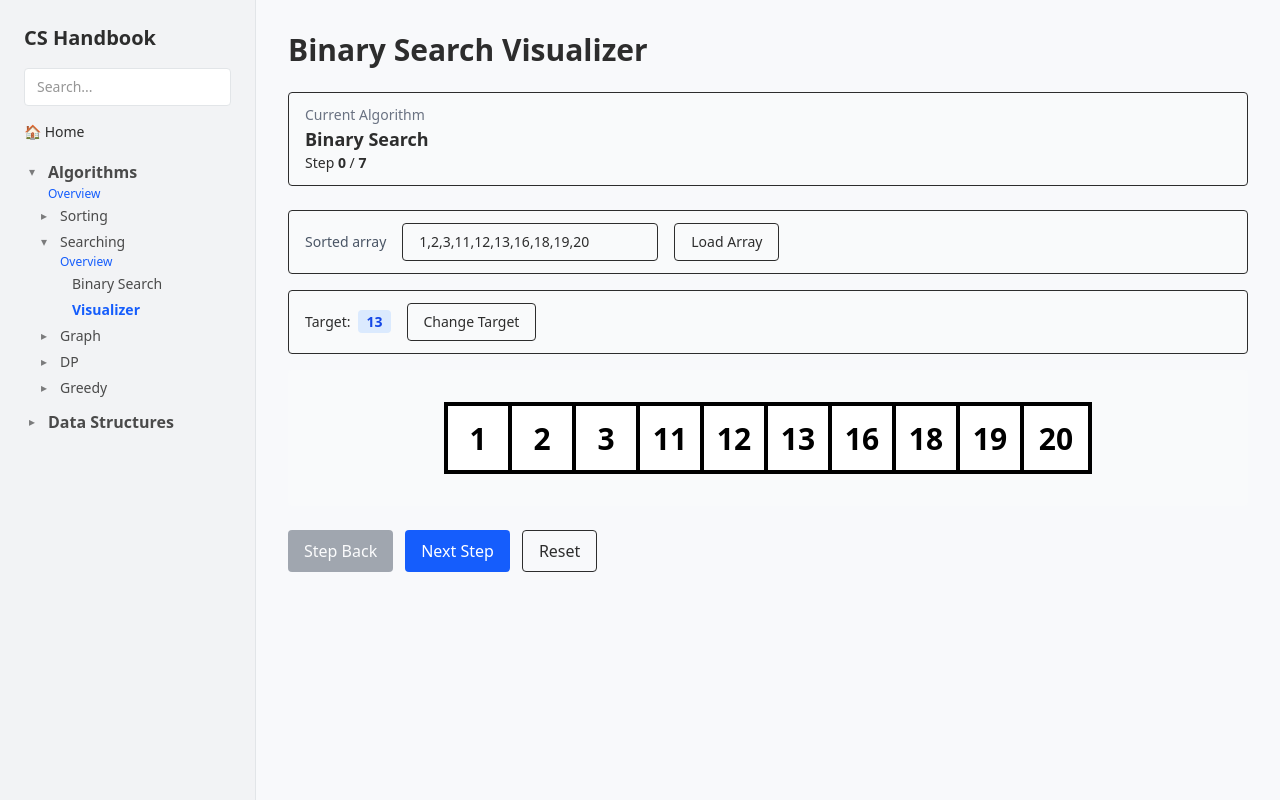
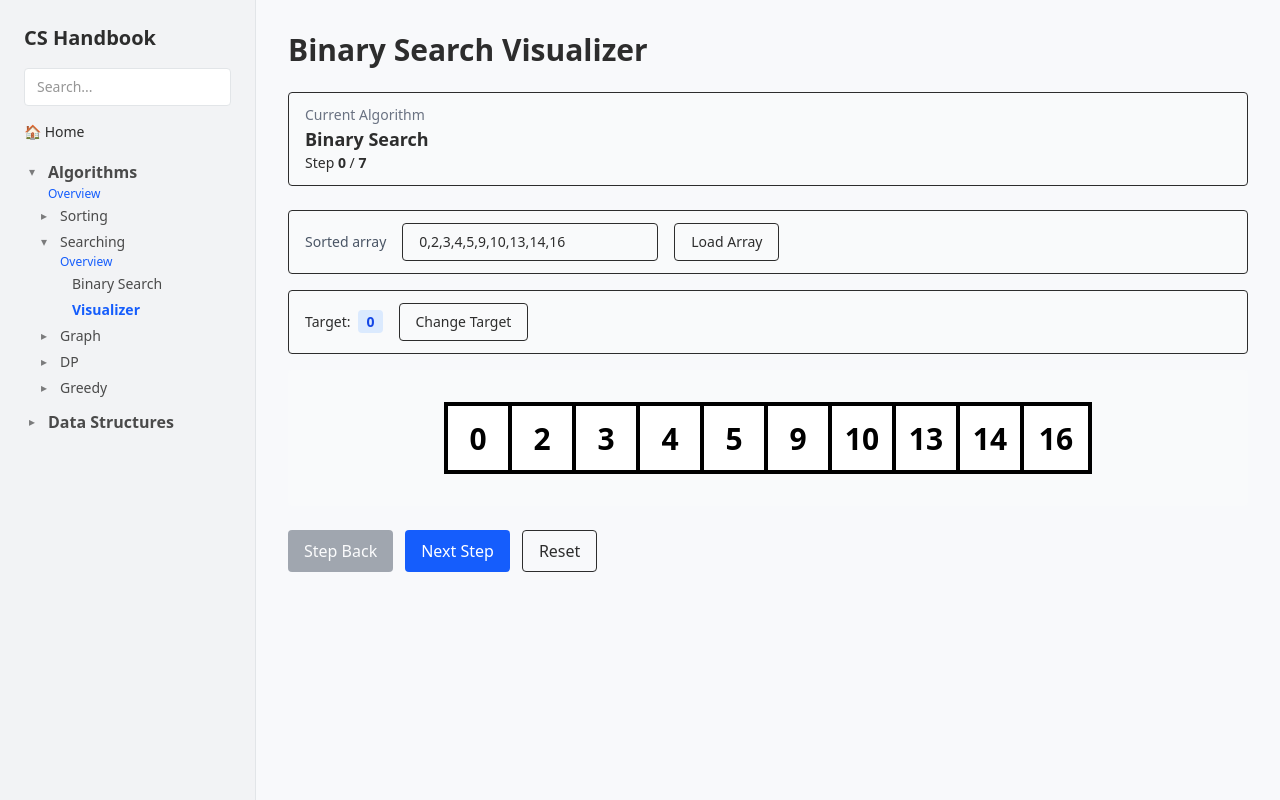
Before and after one commit to Chrainx/CS-Handbook, a Next.js app: page /algorithms/searching/visualizer in a window 1280 px wide. Built offline with nearby package versions, Linux system fonts and the light colour scheme.

Commit message:
feat: disable ssr for visualizers

```diff
--- a/src/app/algorithms/searching/visualizer/page.tsx
+++ b/src/app/algorithms/searching/visualizer/page.tsx
@@ -1,10 +1,11 @@
-import BinarySearchVisualizer from '@/visualizers/searching/binary-search/binarySearchVisualizer'
+import ClientBinarySearch from '@/visualizers/searching/binary-search/clientBinarySearch'
 
 export default function Page() {
   return (
     <div>
       <h1 className="text-3xl font-semibold mb-6">Binary Search Visualizer</h1>
-      <BinarySearchVisualizer />
+
+      <ClientBinarySearch />
     </div>
   )
 }
--- a/src/app/algorithms/sorting/visualizer/page.tsx
+++ b/src/app/algorithms/sorting/visualizer/page.tsx
@@ -1,10 +1,10 @@
-import SortingVisualizer from '@/visualizers/sorting/sortingVisualizer'
+import ClientSorting from '@/visualizers/sorting/clientSorting'
 
 export default function Page() {
   return (
-    <div>
-      <h1 className="text-3xl font-semibold mb-6">Sorting Visualizer</h1>
-      <SortingVisualizer />
-    </div>
+    <>
+      <h1 className="text-3xl font-semibold mb-6">Sorting Algorithms</h1>
+      <ClientSorting />
+    </>
   )
 }
--- /dev/null
+++ b/src/visualizers/client/clientOnly.tsx
@@ -0,0 +1,10 @@
+'use client'
+
+import dynamic from 'next/dynamic'
+import type { ComponentType } from 'react'
+
+export function clientOnly<T extends object>(Component: ComponentType<T>) {
+  return dynamic(() => Promise.resolve(Component), {
+    ssr: false,
+  })
+}
--- a/src/visualizers/searching/binary-search/binarySearchVisualizer.tsx
+++ b/src/visualizers/searching/binary-search/binarySearchVisualizer.tsx
@@ -1,6 +1,6 @@
 'use client'
 
-import { useState, useRef } from 'react'
+import { useState } from 'react'
 import StepControls from '@/visualizers/stepControls'
 import SearchArray from '../searchArray'
 import TargetModal from './targetModal'
@@ -11,30 +11,26 @@ import { generateRandomArray } from '@/utils/random'
 
 export default function BinarySearchVisualizer() {
   /* ============================================================================
-   * Stable random initialization (SSR-safe, effect-free)
+   * Base data (random — SAFE because SSR is disabled)
    * ========================================================================== */
-  const initialArrayRef = useRef<number[] | null>(null)
-
-  if (initialArrayRef.current === null) {
-    initialArrayRef.current = generateRandomArray({
+  const [array, setArray] = useState<number[]>(() =>
+    generateRandomArray({
       size: 10,
       min: 0,
       max: 20,
       unique: true,
     }).sort((a, b) => a - b)
-  }
-
-  /* ============================================================================
-   * Data state
-   * ========================================================================== */
-  // eslint-disable-next-line react-hooks/refs
-  const [array, setArray] = useState<number[]>(initialArrayRef.current!)
-  const [input, setInput] = useState(array.join(','))
-  const [target, setTarget] = useState(array[Math.floor(array.length / 2)])
+  )
+  const [target, setTarget] = useState<number>(() => array[0])
   const [isTargetModalOpen, setIsTargetModalOpen] = useState(false)
 
   /* ============================================================================
-   * Derived steps (pure, deterministic)
+   * Input mirror
+   * ========================================================================== */
+  const [input, setInput] = useState(() => array.join(','))
+
+  /* ============================================================================
+   * Derived steps (pure, no state)
    * ========================================================================== */
   const steps: BinarySearchStep[] = binarySearchSteps(array, target)
 
@@ -55,7 +51,7 @@ export default function BinarySearchVisualizer() {
   /* ============================================================================
    * Helpers
    * ========================================================================== */
-  function resetVisualState() {
+  function clearVisualState() {
     setLow(null)
     setHigh(null)
     setMid(null)
@@ -64,10 +60,13 @@ export default function BinarySearchVisualizer() {
   }
 
   function reset() {
-    resetVisualState()
+    clearVisualState()
     setStepIndex(0)
   }
 
+  /* ============================================================================
+   * Step application
+   * ========================================================================== */
   function applyStep(step: BinarySearchStep) {
     setStepText(describeStep(step, { target }))
 
@@ -77,12 +76,15 @@ export default function BinarySearchVisualizer() {
         setHigh(step.high)
         setMid(step.mid)
         break
+
       case 'bs-compare':
         setMid(step.index)
         break
+
       case 'bs-found':
         setFoundIndex(step.index)
         break
+
       case 'bs-not-found':
         break
     }
@@ -96,13 +98,17 @@ export default function BinarySearchVisualizer() {
 
   function stepBack() {
     if (stepIndex <= 0) return
-    resetVisualState()
+
+    clearVisualState()
     for (let i = 0; i < stepIndex - 1; i++) {
       applyStep(steps[i])
     }
     setStepIndex((i) => i - 1)
   }
 
+  /* ============================================================================
+   * Load new array (explicit user action)
+   * ========================================================================== */
   function loadArray() {
     const parsed = input
       .split(',')
@@ -118,7 +124,6 @@ export default function BinarySearchVisualizer() {
     const sorted = [...parsed].sort((a, b) => a - b)
     setArray(sorted)
     setInput(sorted.join(','))
-    setTarget(sorted[Math.floor(sorted.length / 2)])
     reset()
   }
 
@@ -127,6 +132,7 @@ export default function BinarySearchVisualizer() {
    * ========================================================================== */
   return (
     <>
+      {/* Target modal */}
       <TargetModal
         open={isTargetModalOpen}
         initialValue={target}
@@ -138,6 +144,7 @@ export default function BinarySearchVisualizer() {
         }}
       />
 
+      {/* Header */}
       <div className="mb-6 rounded border bg-gray-50 px-4 py-3">
         <div className="text-sm text-gray-500">Current Algorithm</div>
         <div className="text-lg font-semibold">Binary Search</div>
@@ -147,6 +154,7 @@ export default function BinarySearchVisualizer() {
         </div>
       </div>
 
+      {/* Array input */}
       <div className="mb-4 flex items-center gap-4 rounded border bg-gray-50 px-4 py-3">
         <label className="text-sm text-gray-600">Sorted array</label>
         <input
@@ -162,6 +170,7 @@ export default function BinarySearchVisualizer() {
         </button>
       </div>
 
+      {/* Target controls */}
       <div className="mb-4 flex items-center gap-4 rounded border bg-gray-50 px-4 py-3">
         <div className="text-sm">
           Target:
@@ -177,6 +186,7 @@ export default function BinarySearchVisualizer() {
         </button>
       </div>
 
+      {/* Visualization */}
       <div className="mb-6 flex justify-center rounded bg-gray-50 px-6 py-8">
         <SearchArray
           values={array}
@@ -187,12 +197,14 @@ export default function BinarySearchVisualizer() {
         />
       </div>
 
+      {/* Step narration */}
       {stepText && (
         <div className="my-3 rounded border bg-blue-50 px-4 py-2 text-sm">
           {stepText}
         </div>
       )}
 
+      {/* Playback */}
       <StepControls
         canStepBack={stepIndex > 0}
         canStepForward={stepIndex < steps.length}
--- /dev/null
+++ b/src/visualizers/searching/binary-search/clientBinarySearch.tsx
@@ -0,0 +1,8 @@
+'use client'
+
+import { clientOnly } from '@/visualizers/client/clientOnly'
+import BinarySearchVisualizer from './binarySearchVisualizer'
+
+const ClientBinarySearch = clientOnly(BinarySearchVisualizer)
+
+export default ClientBinarySearch
--- /dev/null
+++ b/src/visualizers/sorting/clientSorting.tsx
@@ -0,0 +1,8 @@
+'use client'
+
+import { clientOnly } from '@/visualizers/client/clientOnly'
+import SortingVisualizer from './sortingVisualizer'
+
+const ClientSorting = clientOnly(SortingVisualizer)
+
+export default ClientSorting
```
